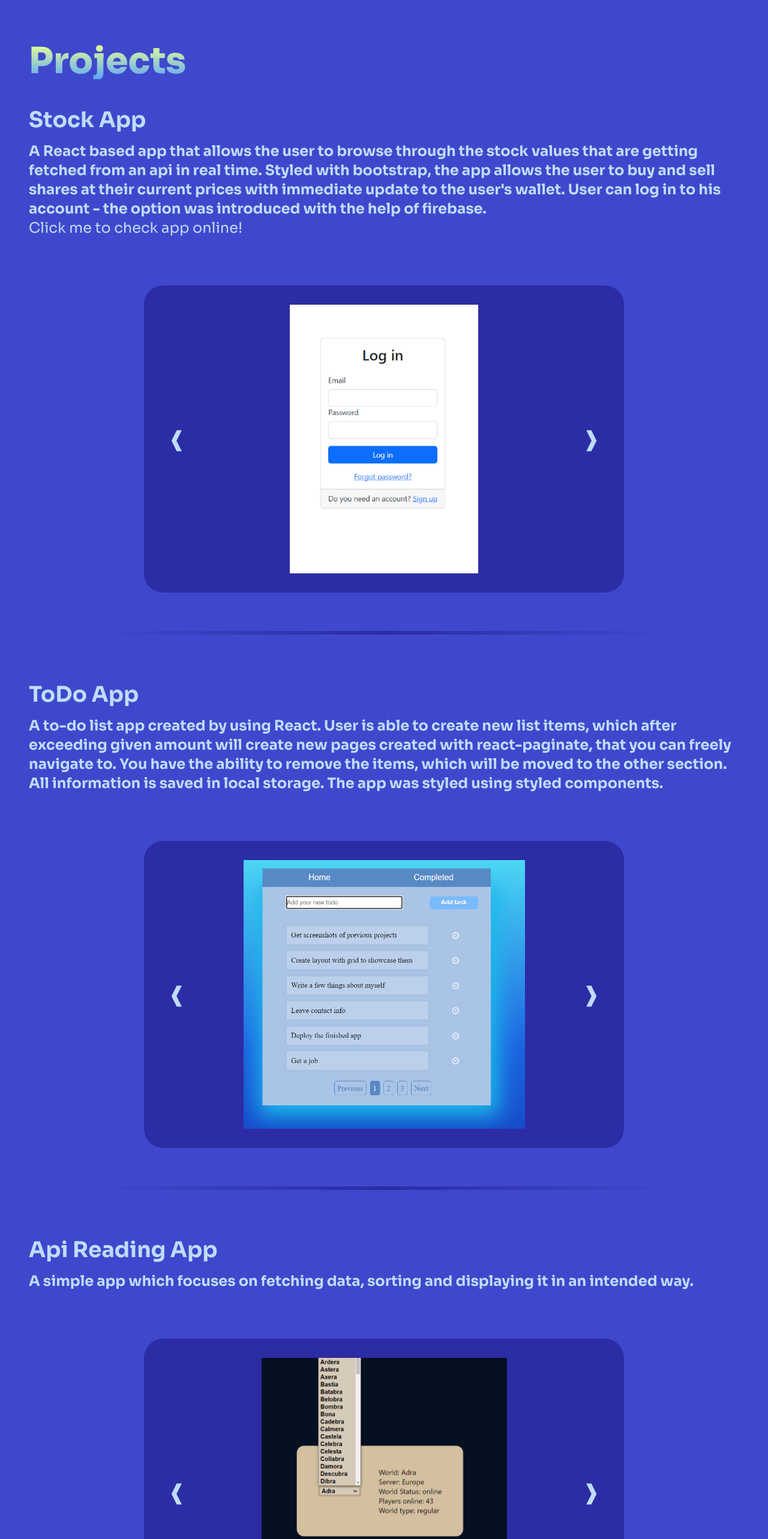
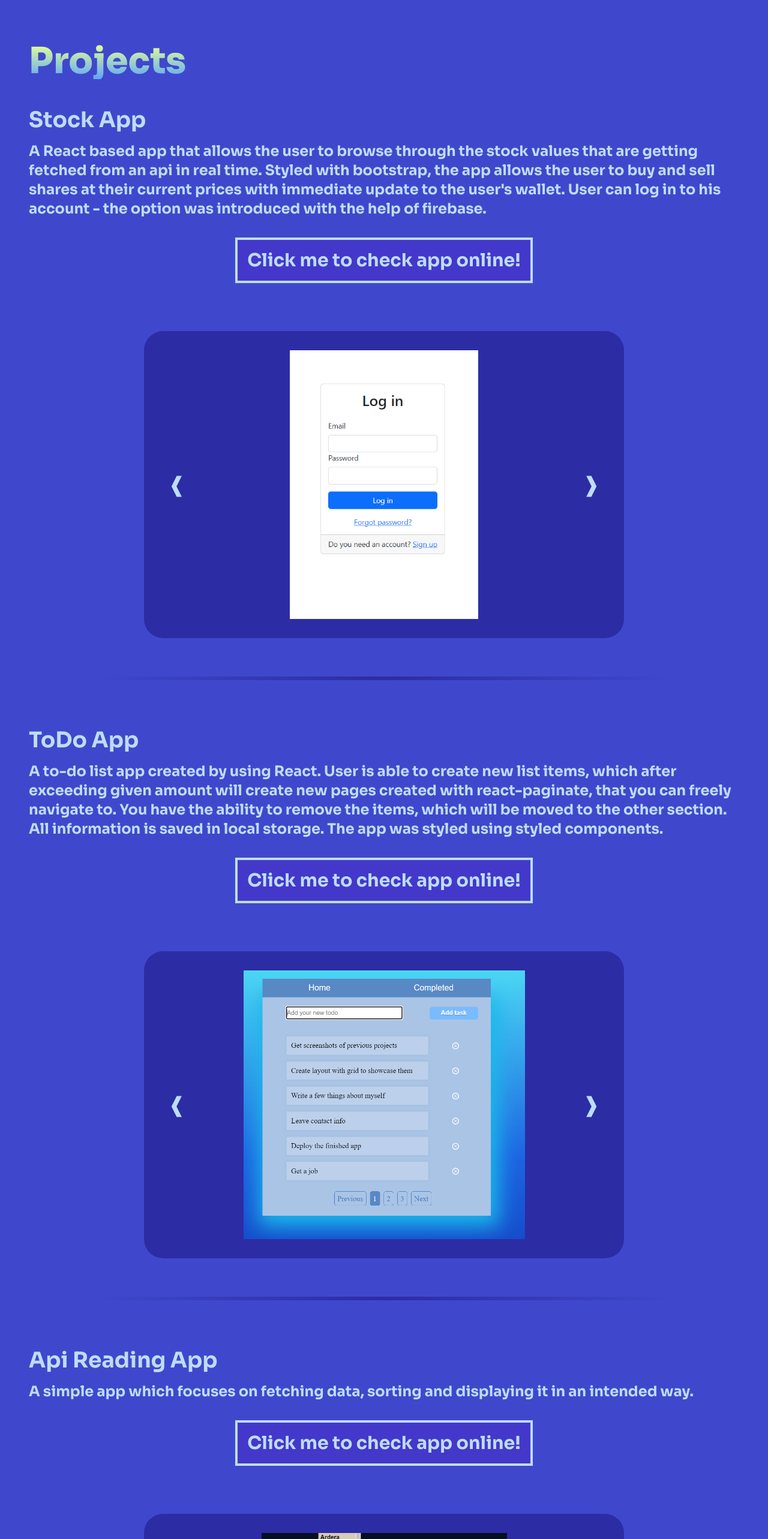
Before and after one commit to KrzysztofSnopek/resume, a React (Create React App) app: page / in a window 1280 px wide. Shown: the part 2420-4986 px from the top of the page at 60% size. Built offline with nearby package versions, Linux system fonts and the light colour scheme; the HTML template or start-up script is replaced by a standard one.

Commit message:
Adds buttons to check the projects online

```diff
--- a/src/Components/Works.tsx
+++ b/src/Components/Works.tsx
@@ -35,7 +35,7 @@ export function Works() {
           <div className="slider grid-slider" data-aos="fade-up">
             <ImageSlides Slides={updatedSlides[0]} />
           </div>
-          <div className="proj-description grid-descr p-12">
+          <div className="proj-description grid-descr flex flex-col p-12">
             <h2 className="pb-4 text-4xl font-bold">Stock App</h2>
             <p className="text-2xl font-bold">
               A React based app that allows the user to browse through the stock
@@ -47,7 +47,7 @@ export function Works() {
             </p>
             <a
               href="https://github.com/KrzysztofSnopek"
-              className="git-link max-w-sm text-xl text-secondary sm:text-xl md:text-2xl"
+              className="mt-8 self-center border-4 border-secondary bg-indigo-700 p-4 text-3xl font-bold hover:bg-secondary hover:text-primary"
             >
               Click me to check app online!
             </a>
@@ -60,7 +60,7 @@ export function Works() {
           <div className="slider grid-slider" data-aos="fade-up">
             <ImageSlides Slides={updatedSlides[1]} />
           </div>
-          <div className="proj-description grid-descr p-12">
+          <div className="proj-description grid-descr flex flex-col p-12">
             <h2 className="pb-4 text-4xl font-bold">ToDo App</h2>
             <p className="text-2xl font-bold">
               A to-do list app created by using React. User is able to create
@@ -70,6 +70,12 @@ export function Works() {
               to the other section. All information is saved in local storage.
               The app was styled using styled components.
             </p>
+            <a
+              href="https://github.com/KrzysztofSnopek"
+              className="mt-8 self-center border-4 border-secondary bg-indigo-700 p-4 text-3xl font-bold hover:bg-secondary hover:text-primary"
+            >
+              Click me to check app online!
+            </a>
           </div>
         </div>
 
@@ -79,12 +85,18 @@ export function Works() {
           <div className="slider grid-slider" data-aos="fade-up">
             <ImageSlides Slides={updatedSlides[2]} />
           </div>
-          <div className="proj-description grid-descr p-12">
+          <div className="proj-description grid-descr flex flex-col p-12">
             <h2 className="pb-4 text-4xl font-bold">Api Reading App</h2>
             <p className="text-2xl font-bold">
               A simple app which focuses on fetching data, sorting and
               displaying it in an intended way.
             </p>
+            <a
+              href="https://github.com/KrzysztofSnopek"
+              className="mt-8 self-center border-4 border-secondary bg-indigo-700 p-4 text-3xl font-bold hover:bg-secondary hover:text-primary"
+            >
+              Click me to check app online!
+            </a>
           </div>
         </div>
       </div>
```
